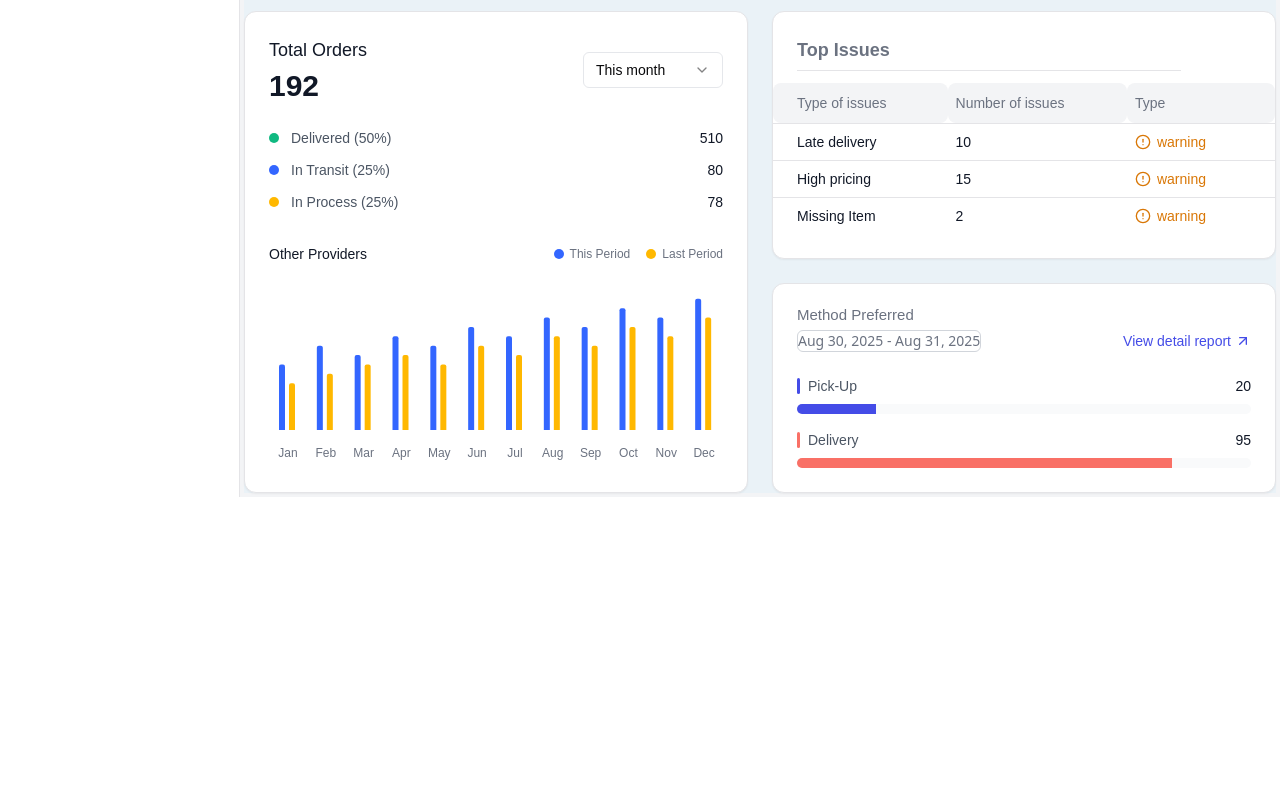
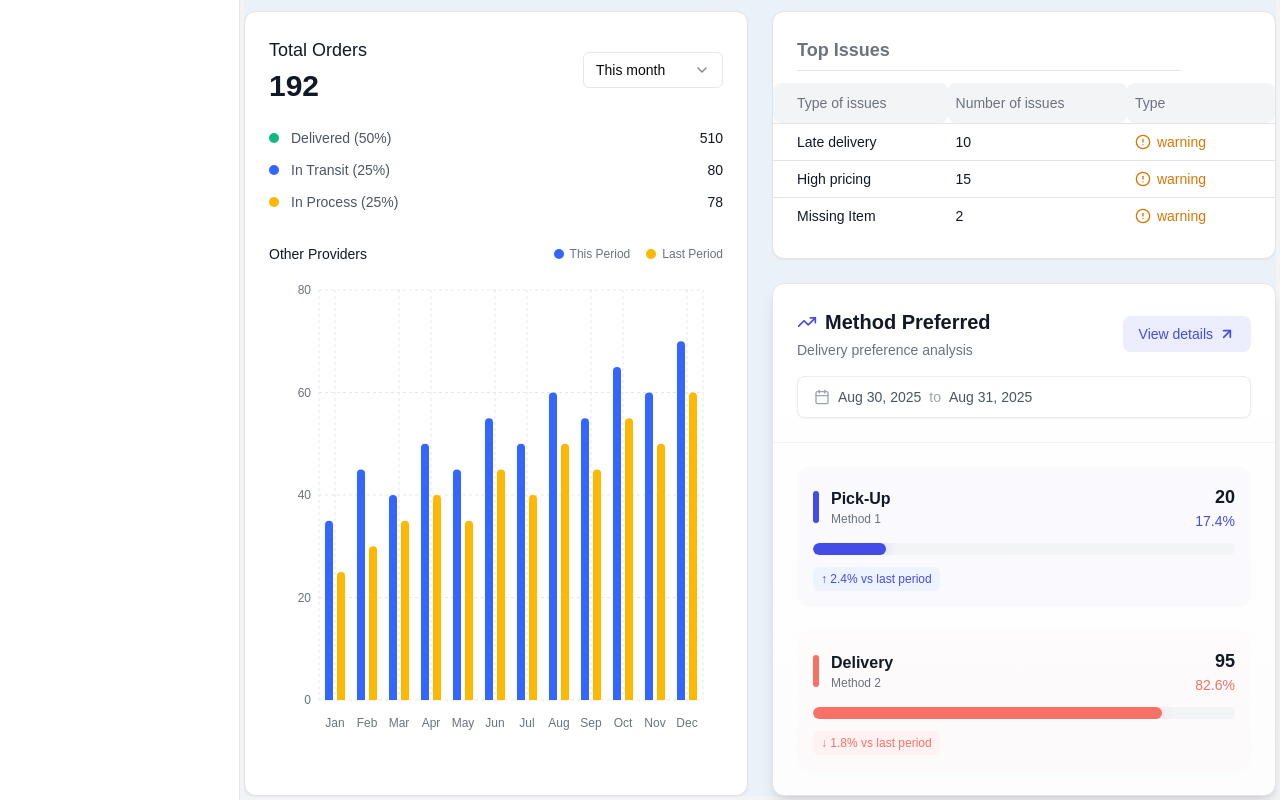
Before and after one commit to Aristocratjnr/service-provider-dashboard, a Next.js app: page /overview in a window 1280 px wide. Shown: the part 689-1489 px from the top of the page. Before the commit the page ends 1186 px from the top, so only its background shows below. Built offline with nearby package versions, Linux system fonts and the light colour scheme.

Commit message:
feat: enhance BarChart and MethodPreferred components with improved layout, styling, and additional features

```diff
--- a/components/charts/bar-chart.tsx
+++ b/components/charts/bar-chart.tsx
@@ -1,21 +1,22 @@
-'use client'
+'use client';
 
-import { BarChart, Bar, XAxis, ResponsiveContainer } from 'recharts'
-import { colors } from "@/lib/utils"
+import { BarChart, Bar, XAxis, YAxis, Tooltip, CartesianGrid, ResponsiveContainer } from 'recharts';
+import { colors } from "@/lib/utils";
 
 interface BarChartProps {
   data: Array<{
-    name: string
-    value1: number
-    value2: number
-  }>
+    name: string;
+    value1: number;
+    value2: number;
+  }>;
 }
 
 export function BarChartComponent({ data }: BarChartProps) {
   return (
-    <div className="h-[180px] mt-4">
+    <div className="h-[460px] mt-4">
       <ResponsiveContainer width="100%" height="100%">
-        <BarChart data={data} margin={{ top: 0, right: 0, left: 0, bottom: 0 }}>
+        <BarChart data={data} margin={{ top: 10, right: 20, left: 20, bottom: 10 }} barCategoryGap="20%">
+          <CartesianGrid strokeDasharray="3 3" stroke="#E5E7EB" />
           <XAxis
             dataKey="name"
             axisLine={false}
@@ -24,20 +25,31 @@ export function BarChartComponent({ data }: BarChartProps) {
             tickFormatter={(value) => value}
             dy={10}
           />
+          <YAxis
+            axisLine={false}
+            tickLine={false}
+            tick={{ fontSize: 12, fill: '#6B7280' }}
+            tickFormatter={(value) => value.toLocaleString()}
+            width={30}
+          />
+          <Tooltip
+            cursor={{ fill: 'rgba(0, 0, 0, 0.1)' }}
+            contentStyle={{ borderRadius: '8px', fontSize: '12px', color: '#374151' }}
+          />
           <Bar
             dataKey="value1"
-            fill="#3366FF"
-            radius={[2, 2, 0, 0]}
-            barSize={6}
+            fill={colors.primary}
+            radius={[4, 4, 0, 0]}
+            barSize={8}
           />
           <Bar
             dataKey="value2"
             fill="#FFB800"
-            radius={[2, 2, 0, 0]}
-            barSize={6}
+            radius={[4, 4, 0, 0]}
+            barSize={8}
           />
         </BarChart>
       </ResponsiveContainer>
     </div>
-  )
+  );
 }
--- a/components/method-preffered.tsx
+++ b/components/method-preffered.tsx
@@ -1,7 +1,7 @@
 'use client'
 
 import { Card, CardContent } from "@/components/ui/card"
-import { ArrowUpRight } from 'lucide-react'
+import { ArrowUpRight, Calendar, TrendingUp } from 'lucide-react'
 
 interface Method {
   name: string
@@ -18,48 +18,95 @@ export function MethodPreferred({ startDate, endDate, methods }: MethodPreferred
   const total = methods.reduce((sum, method) => sum + method.count, 0)
 
   return (
-    <Card className="shadow-sm bg-white">
-      <div className="px-6 pt-5 pb-0">
-        <div className="space-y-1">
-          <h3 className="text-[15px] font-medium text-gray-500">Method Preferred</h3>
+    <Card className="shadow-lg hover:shadow-xl transition-all duration-300 bg-gradient-to-b from-white to-gray-50/40">
+      {/* Header Section */}
+      <div className="p-6 border-b border-gray-100">
+        <div className="space-y-4">
+          {/* Title and Action Button */}
           <div className="flex items-center justify-between">
-            <p className="text-sm font-sans text-gray-500 border border-b border-gray-300 rounded-md">
-              {startDate} - {endDate}
-            </p>
+            <div className="space-y-1">
+              <h3 className="text-xl font-semibold text-gray-900 flex items-center gap-2">
+                <TrendingUp className="h-5 w-5 text-[#444CE7]" />
+                Method Preferred
+              </h3>
+              <p className="text-sm text-gray-500">Delivery preference analysis</p>
+            </div>
             <button
-              className="text-sm text-[#444CE7] hover:text-[#3538CD] font-medium flex items-center"
+              className="inline-flex items-center gap-1.5 px-4 py-2 rounded-lg
+                bg-[#444CE7]/10 hover:bg-[#444CE7]/15 text-[#444CE7]
+                transition-all duration-200 font-medium text-sm"
             >
-              View detail report
-              <ArrowUpRight className="ml-1 h-4 w-4" />
+              View details
+              <ArrowUpRight className="h-4 w-4" strokeWidth={2.5} />
             </button>
+          </div>
+
+          {/* Date Range */}
+          <div className="flex items-center gap-2 text-sm bg-white px-4 py-2.5 rounded-lg border border-gray-200/75 shadow-sm">
+            <Calendar className="h-4 w-4 text-gray-400" />
+            <span className="text-gray-600 font-medium">{startDate}</span>
+            <span className="text-gray-400">to</span>
+            <span className="text-gray-600 font-medium">{endDate}</span>
           </div>
         </div>
       </div>
-      <CardContent className="pt-6">
-        <div className="space-y-4">
-          {methods.map((method) => (
-            <div key={method.name} className="space-y-2">
-              <div className="flex items-center justify-between text-sm">
-                <div className="flex items-center gap-2">
-                  <div
-                    className={`w-[3px] h-4 rounded-full ${
-                      method.name === 'Pick-Up' ? 'bg-[#444CE7]' : 'bg-[#F97066]'
-                    }`}
-                  />
-                  <span className="text-gray-600">{method.name}</span>
+
+      {/* Content Section */}
+      <CardContent className="p-6">
+        <div className="space-y-6">
+          {methods.map((method, index) => {
+            const percentage = ((method.count / total) * 100).toFixed(1)
+            const isPickup = method.name === 'Pick-Up'
+            const baseColor = isPickup ? '#444CE7' : '#F97066'
+            const lightColor = isPickup ? '#EEF4FF' : '#FEF3F2'
+
+            return (
+              <div key={method.name}
+                className="p-4 rounded-xl hover:shadow-sm transition-all duration-300"
+                style={{ backgroundColor: `${baseColor}05` }}
+              >
+                <div className="space-y-3">
+                  {/* Method Info */}
+                  <div className="flex items-center justify-between">
+                    <div className="flex items-center gap-3">
+                      <div className="w-1.5 h-8 rounded-full" style={{ backgroundColor: baseColor }} />
+                      <div>
+                        <h4 className="font-semibold text-gray-900">{method.name}</h4>
+                        <p className="text-xs text-gray-500">Method {index + 1}</p>
+                      </div>
+                    </div>
+                    <div className="flex flex-col items-end">
+                      <span className="text-lg font-bold tabular-nums text-gray-900">
+                        {method.count.toLocaleString()}
+                      </span>
+                      <span className="text-sm font-medium" style={{ color: baseColor }}>
+                        {percentage}%
+                      </span>
+                    </div>
+                  </div>
+
+                  {/* Progress Bar */}
+                  <div className="relative h-3 w-full bg-gray-100 rounded-full overflow-hidden">
+                    <div
+                      className="absolute top-0 left-0 h-full transition-all duration-700 ease-out rounded-full"
+                      style={{
+                        backgroundColor: baseColor,
+                        width: `${percentage}%`,
+                        boxShadow: `0 0 12px ${baseColor}40`
+                      }}
+                    />
+                  </div>
+
+                  {/* Trend Indicator */}
+                  <div className="flex items-center gap-2 text-xs font-medium" style={{ color: baseColor }}>
+                    <div className="px-2 py-1 rounded-md" style={{ backgroundColor: lightColor }}>
+                      {isPickup ? '↑ 2.4% vs last period' : '↓ 1.8% vs last period'}
+                    </div>
+                  </div>
                 </div>
-                <span className="text-gray-900 tabular-nums">{method.count}</span>
               </div>
-              <div className="h-2.5 w-full bg-gray-50 rounded-full overflow-hidden">
-                <div
-                  className={`h-full transition-all duration-500 ${
-                    method.name === 'Pick-Up' ? 'bg-[#444CE7]' : 'bg-[#F97066]'
-                  }`}
-                  style={{ width: `${(method.count / total) * 100}%` }}
-                />
-              </div>
-            </div>
-          ))}
+            )
+          })}
         </div>
       </CardContent>
     </Card>
```
